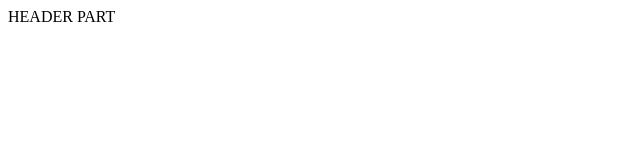
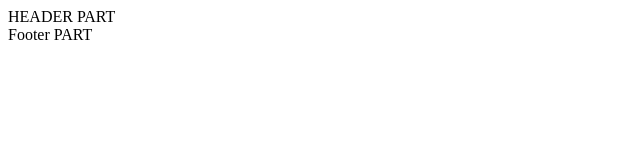
Before and after one commit to tamouhamine/project-1, a plain HTML site: page index.html in a window 1280 px wide. Shown: the full height of the page, 0-640 px from the left. Drawn offline with Linux system fonts and the light colour scheme.

Commit message:
create footer done

```diff
--- a/index.html
+++ b/index.html
@@ -10,5 +10,8 @@
 <body>
     <!-- HEADER  -->
     <header>HEADER PART </header>
+    <!-- FOOTER  -->
+    <footer>Footer PART </footer>
+
 </body>
 </html>
```
Also changed, not shown: 1 other file.
